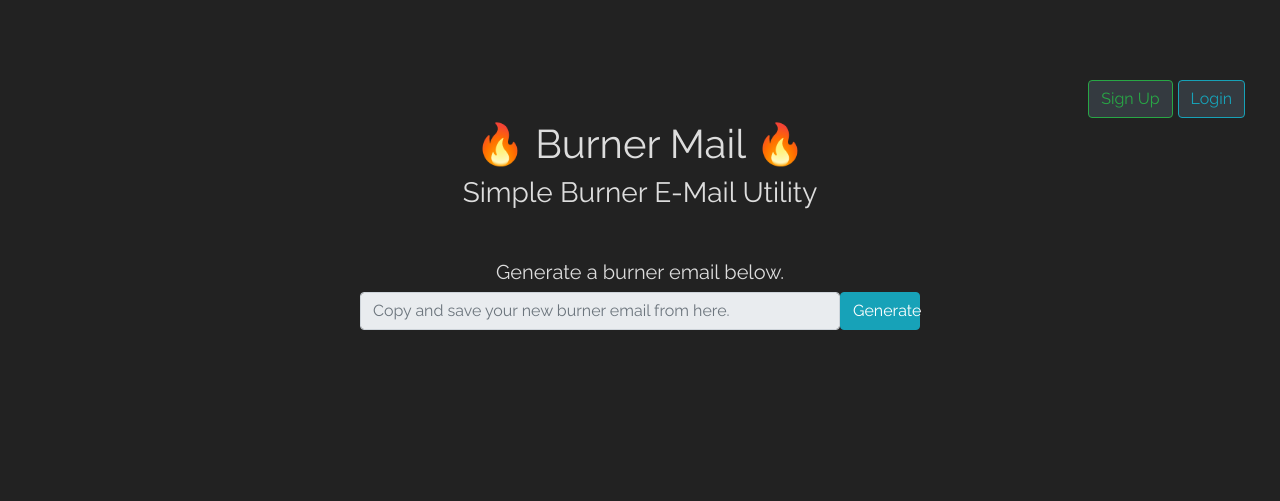
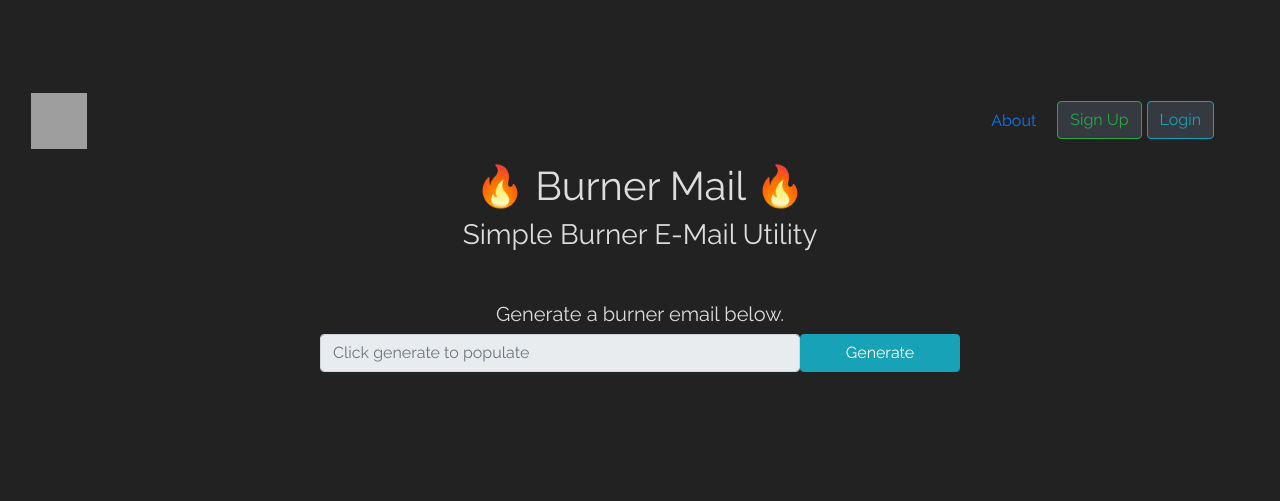
Before and after one commit to hburn7/burner-mail, a Flask app: template templates/home.html in a window 1280 px wide. Shown: the top 501 px of the page. Run offline with Flask 2, Linux system fonts and the light colour scheme; the template is opened without the code that fills it, so the values that code supplies are empty; some libraries are stand-ins or nearby versions; grey boxes are pictures that could not be loaded.

Commit message:
Added about page

```diff
--- a/app.py
+++ b/app.py
@@ -9,6 +9,10 @@ app.config['SECRET_KEY'] = 'cfdfb214f97bb74e2f6d51bc2ec404ea'
 @app.route('/')
 def home():  # put application's code here
     return render_template('home.html', title='Home')
+
+@app.route('/about')
+def about():
+    return render_template('about.html', title='About')
 
 @app.route('/register', methods=['GET', 'POST'])
 def register():
--- a/static/styles.css
+++ b/static/styles.css
@@ -9,7 +9,6 @@ body {
 
 .header {
     margin: auto;
-    text-align: center;
     width: 50%;
 }
 
@@ -20,15 +19,6 @@ body {
 
 .nav-item {
     margin-right: 5px;
-}
-
-#login {
-    width: 10%;
-    height: 100%;
-    text-align: center;
-    position: absolute;
-    right: 0%;
-    top: 0%;
 }
 
 div, #navbar {
@@ -42,7 +32,7 @@ div, #navbar {
 }
 
 .generator {
-    width: 75%;
+    width: 50%;
     height: 200px;
     margin: 50px auto auto;
     text-align: center;
@@ -55,3 +45,7 @@ div, #navbar {
 #gen-body {
     margin: 0 auto;
 }
+
+#gen-btn {
+    text-align: center;
+}
--- a/templates/home.html
+++ b/templates/home.html
@@ -3,18 +3,9 @@
 replacement of the content block. What is below the content
 block here is what would be inside of the body tag.-->
 {% block content %}
-    <ul id="navbar" class="nav justify-content-end">
-        <li class="nav-item">
-            <button class="btn btn-dark btn-outline-success float-right" onclick="location.href='{{ url_for('register') }}'">Sign Up</button>
-        </li>
-        <li class="nav-item">
-            <button class="btn btn-dark btn-outline-info" onclick="location.href='{{ url_for('login') }}'">Login</button>
-        </li>
-    </ul>
-
-    <div class="header">
-        <h1 id="main-header">🔥 Burner Mail 🔥</h1>
-        <h3 id="main-subheader">Simple Burner E-Mail Utility</h3>
+    <div class="header text-center justify-content-center">
+        <h1 class="col-sm-12">🔥 Burner Mail 🔥</h1>
+        <h3>Simple Burner E-Mail Utility</h3>
     </div>
 
     <div class="generator">
@@ -22,8 +13,8 @@ block here is what would be inside of the body tag.-->
             <h5>Generate a burner email below.</h5>
         </div>
         <div id="gen-body" class="form-group row justify-content-center">
-            <input class="form-control col-sm-6" type="text" placeholder="Copy and save your new burner email from here." readonly>
-            <button class="btn btn-info col-sm-1">Generate</button>
+            <input class="form-control col-md-9 text-left" type="text" placeholder="Click generate to populate" readonly>
+            <button class="btn btn-info col-md-3 text-center">Generate</button>
         </div>
     </div>
 {% endblock %}
--- a/templates/layout.html
+++ b/templates/layout.html
@@ -9,10 +9,44 @@
     {% endif %}
     <meta name="viewport" content="width=device-width, initial-scale=1">
 
-    <link rel="stylesheet" href="https://stackpath.bootstrapcdn.com/bootstrap/4.3.1/css/bootstrap.min.css" integrity="sha384-ggOyR0iXCbMQv3Xipma34MD+dH/1fQ784/j6cY/iJTQUOhcWr7x9JvoRxT2MZw1T" crossorigin="anonymous">
+    <link rel="stylesheet" href="https://stackpath.bootstrapcdn.com/bootstrap/4.3.1/css/bootstrap.min.css"
+          integrity="sha384-ggOyR0iXCbMQv3Xipma34MD+dH/1fQ784/j6cY/iJTQUOhcWr7x9JvoRxT2MZw1T" crossorigin="anonymous">
     <link rel="stylesheet" href="{{ url_for('static', filename='styles.css') }}">
 </head>
 <body>
+<nav class="navbar navbar-expand-md navbar-dark">
+    <div class="container">
+        <a class="navbar-brand" href="{{ url_for('home') }}">
+            <img src="../static/images/burner-mail-logo.png" width="56" height="56" alt="">
+        </a>
+    </div>
+
+    <div class="container-fluid justify-content-end">
+        <button class="navbar-toggler" type="button" data-bs-toggle="collapse" data-bs-target="#navbarNav" aria-controls="navbarNav" aria-expanded="false" aria-label="Toggle navigation">
+            <span class="navbar-toggler-icon"></span>
+        </button>
+
+        <div class="collapse navbar-collapse justify-content-end" id="navbarNavDropdown">
+            <ul id="navbar" class="nav">
+                <li class="nav-item">
+                    <a class="nav-link active" href="{{ url_for('about') }}">About</a>
+                </li>
+                <li class="nav-item">
+                    <button class="btn btn-dark btn-outline-success float-right"
+                            onclick="location.href='{{ url_for('register') }}'">Sign Up
+                    </button>
+                </li>
+                <li class="nav-item">
+                    <button class="btn btn-dark btn-outline-info" onclick="location.href='{{ url_for('login') }}'">
+                        Login
+                    </button>
+                </li>
+            </ul>
+        </div>
+    </div>
+</nav>
+
+
 {% with messages = get_flashed_messages(with_categories=true) %}
     {% if messages %}
         {% for category, message in messages %}
@@ -24,8 +58,14 @@
 {% endwith %}
 
 {% block content %}{% endblock %}
-<script src="https://code.jquery.com/jquery-3.3.1.slim.min.js" integrity="sha384-q8i/X+965DzO0rT7abK41JStQIAqVgRVzpbzo5smXKp4YfRvH+8abtTE1Pi6jizo" crossorigin="anonymous"></script>
-<script src="https://cdnjs.cloudflare.com/ajax/libs/popper.js/1.14.7/umd/popper.min.js" integrity="sha384-UO2eT0CpHqdSJQ6hJty5KVphtPhzWj9WO1clHTMGa3JDZwrnQq4sF86dIHNDz0W1" crossorigin="anonymous"></script>
-<script src="https://stackpath.bootstrapcdn.com/bootstrap/4.3.1/js/bootstrap.min.js" integrity="sha384-JjSmVgyd0p3pXB1rRibZUAYoIIy6OrQ6VrjIEaFf/nJGzIxFDsf4x0xIM+B07jRM" crossorigin="anonymous"></script>
+<script src="https://code.jquery.com/jquery-3.3.1.slim.min.js"
+        integrity="sha384-q8i/X+965DzO0rT7abK41JStQIAqVgRVzpbzo5smXKp4YfRvH+8abtTE1Pi6jizo"
+        crossorigin="anonymous"></script>
+<script src="https://cdnjs.cloudflare.com/ajax/libs/popper.js/1.14.7/umd/popper.min.js"
+        integrity="sha384-UO2eT0CpHqdSJQ6hJty5KVphtPhzWj9WO1clHTMGa3JDZwrnQq4sF86dIHNDz0W1"
+        crossorigin="anonymous"></script>
+<script src="https://stackpath.bootstrapcdn.com/bootstrap/4.3.1/js/bootstrap.min.js"
+        integrity="sha384-JjSmVgyd0p3pXB1rRibZUAYoIIy6OrQ6VrjIEaFf/nJGzIxFDsf4x0xIM+B07jRM"
+        crossorigin="anonymous"></script>
 </body>
 </html>
```
Also changed, not shown: templates/about.html (added, +9 -0 lines).
